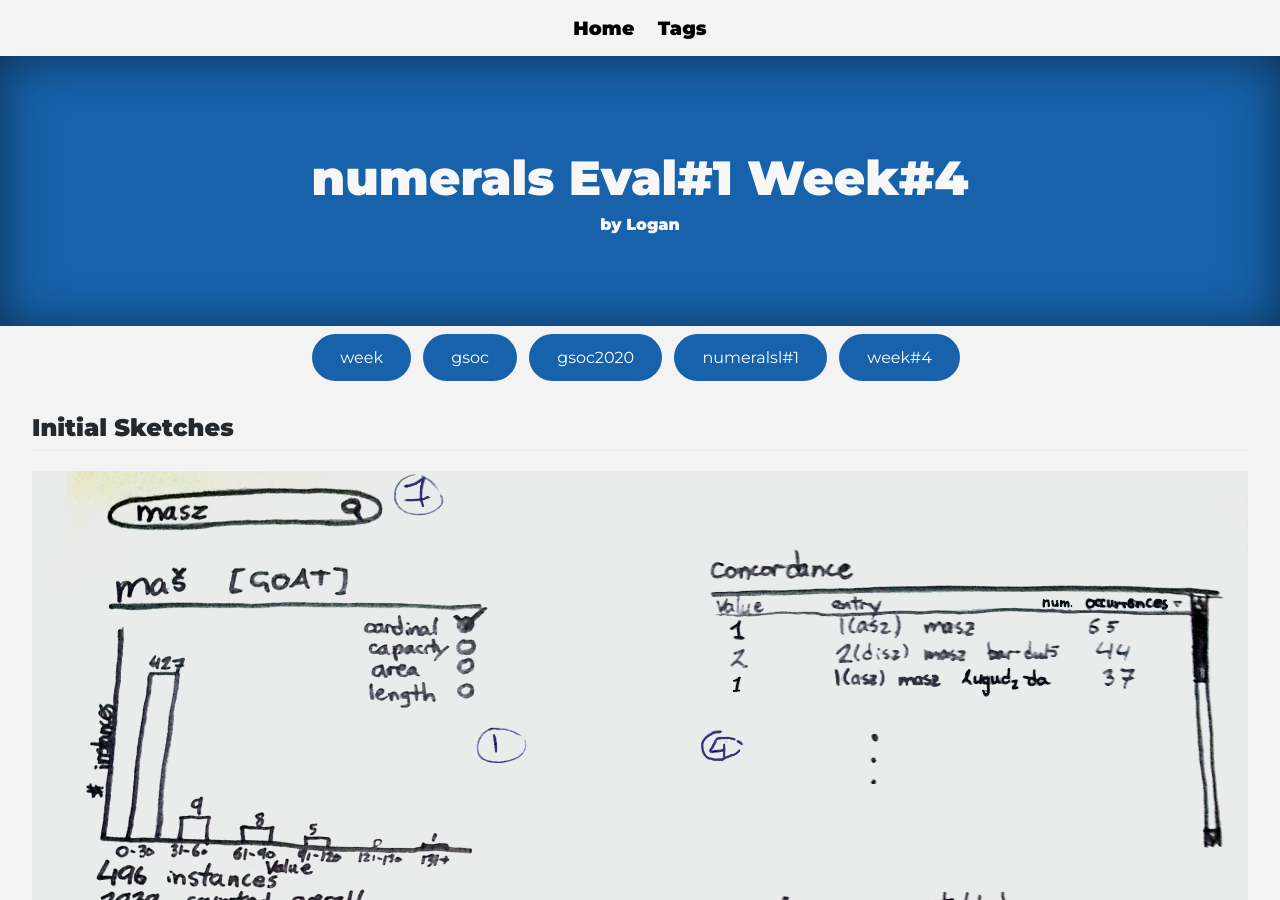
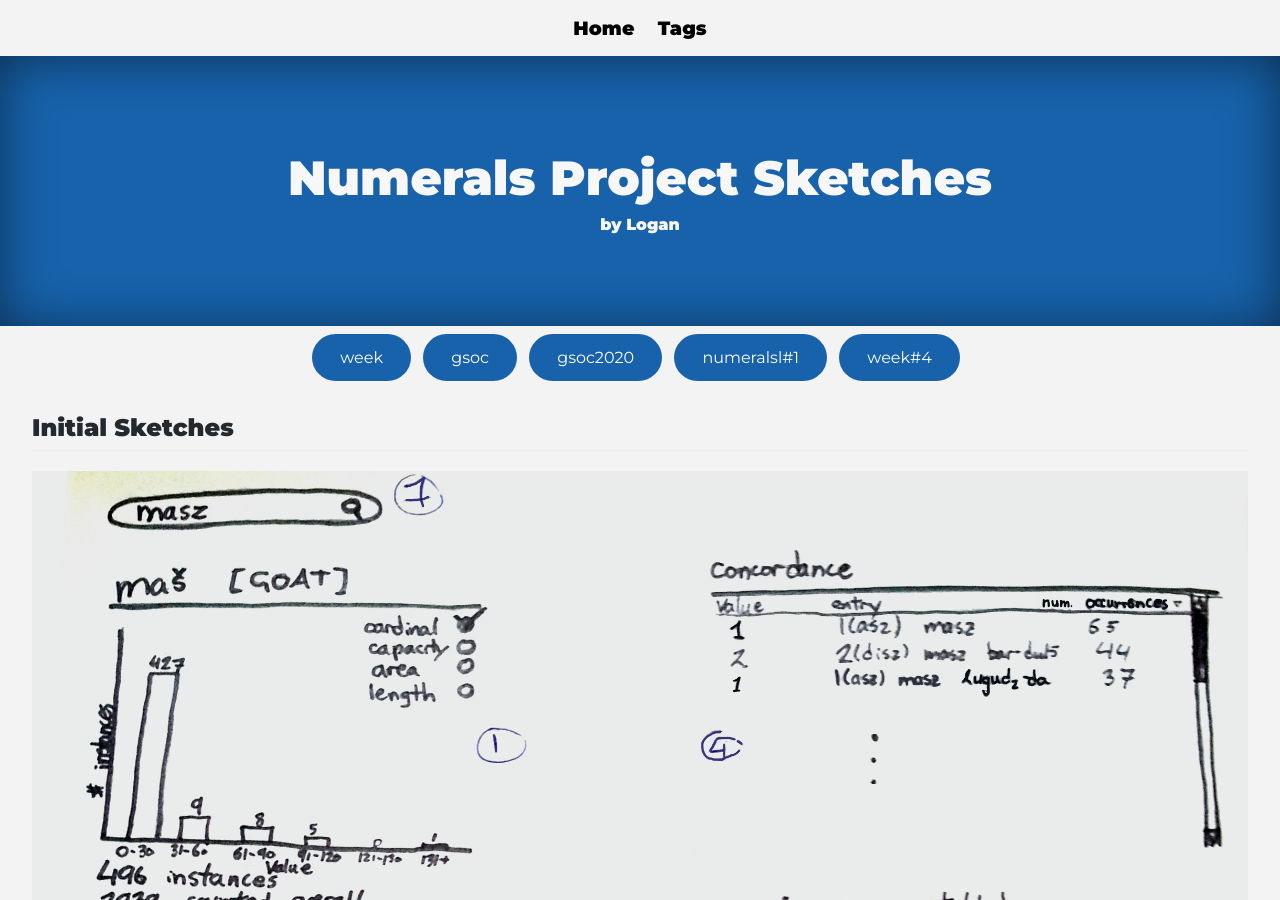
Before and after one commit to cdli-gh/blog, a Jekyll site: the page built from _blog/gsoc20/numerals/posts/04.1_sketches.md, in a window 1280 px wide and 900 px high. Built offline with Jekyll 4.4.1, drawn with Linux system fonts in a browser that asks for light colours; Markdown is read by kramdown in place of the engine named in the settings.

Commit message:
Fix page title on sketches post for numerals project.

```diff
--- a/_blog/gsoc20/numerals/posts/04.1_sketches.md
+++ b/_blog/gsoc20/numerals/posts/04.1_sketches.md
@@ -1,6 +1,6 @@
 ---
 layout: page
-title: numerals Eval#1 Week#4
+title: Numerals Project Sketches
 author: "Logan"
 tags: ["week","gsoc","gsoc2020","numeralsl#1","week#4"]
 ---
```
